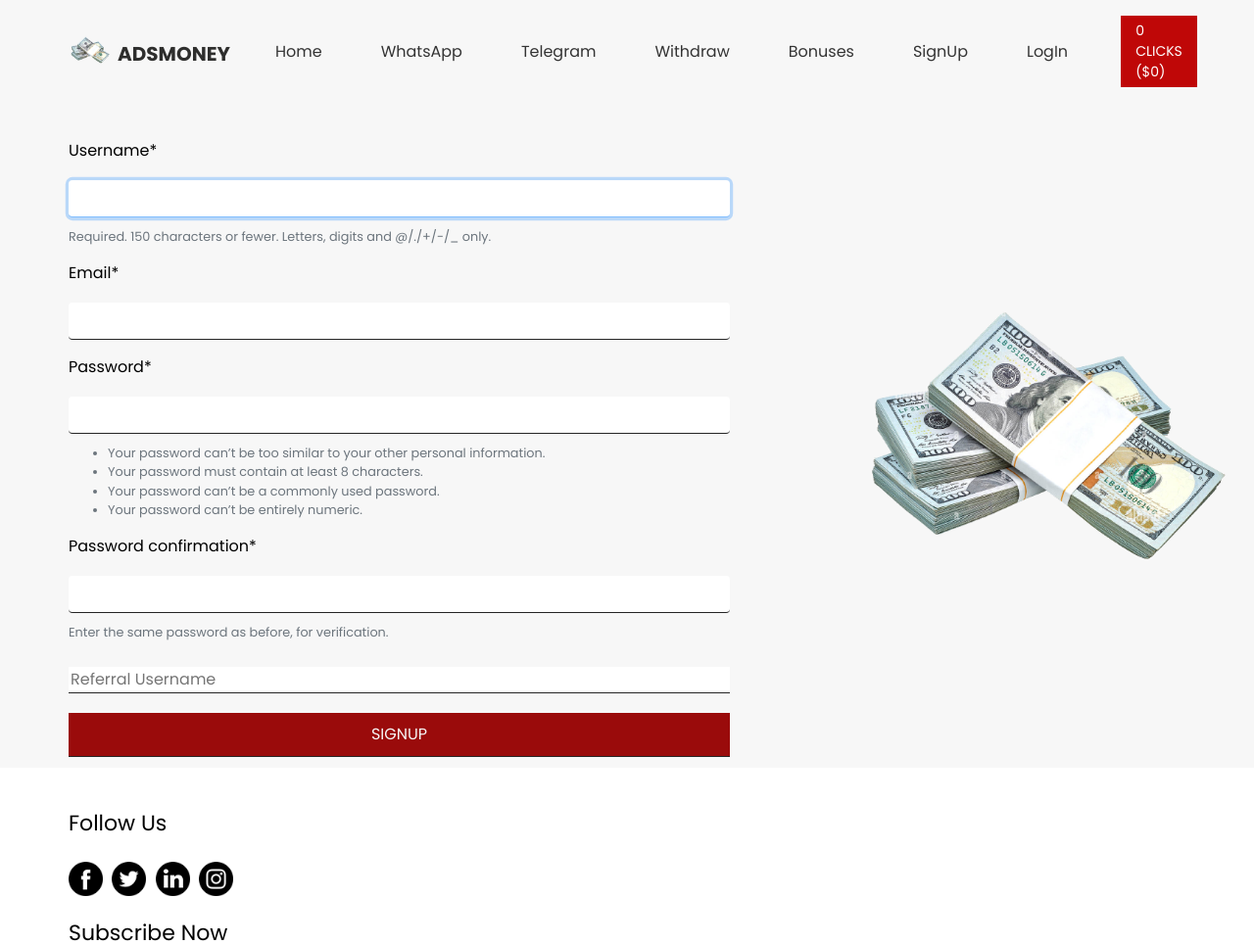
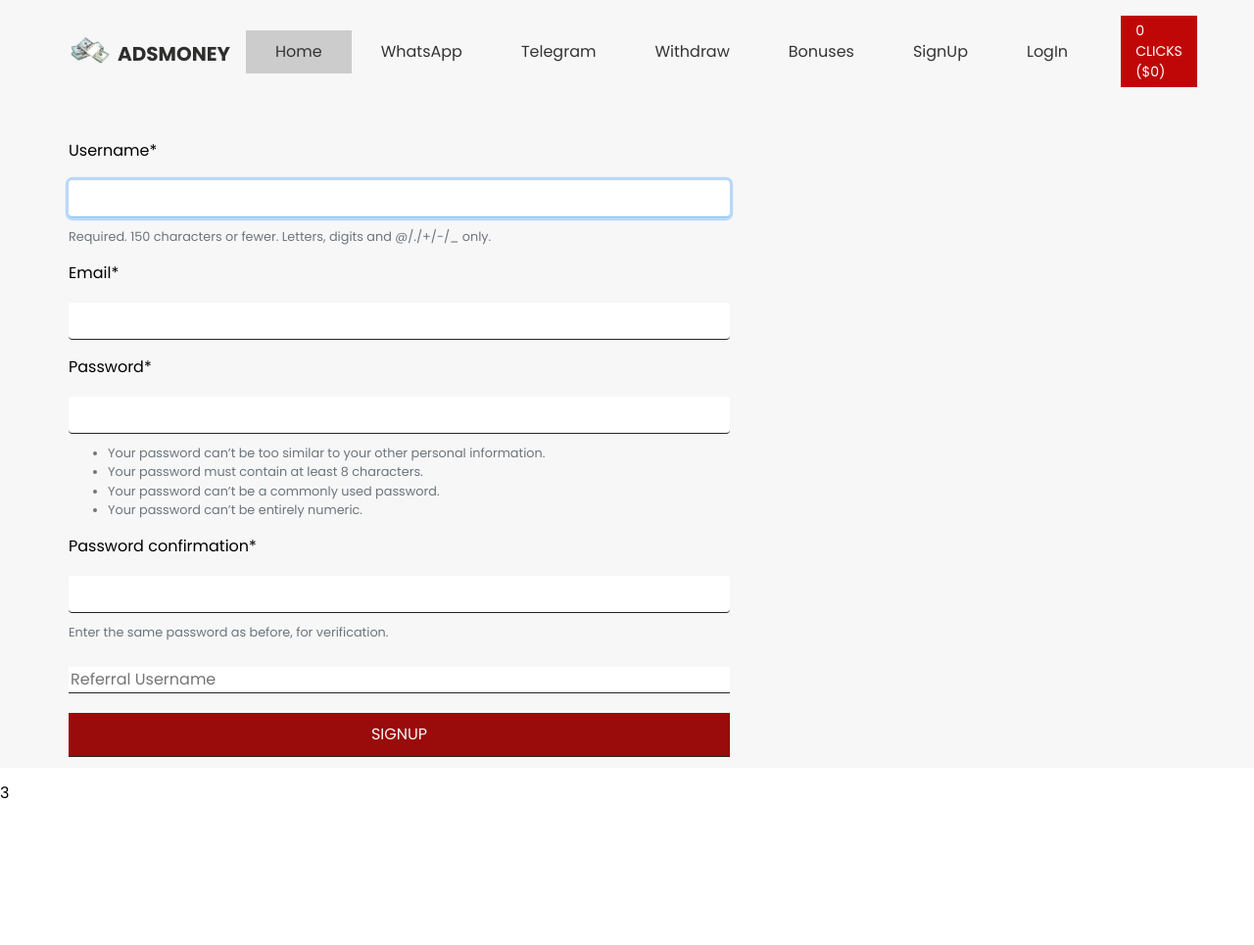
Before and after one commit to latototita/AdsMoney, a Django app: page /signup in a window 1280 px wide. Shown: the top 965 px of the page at 98% size. Run offline with Django 3.2, Linux system fonts and the light colour scheme; data comes from the database, SQL or seed files in the repository; some libraries are stand-ins or nearby versions; grey boxes are pictures that could not be loaded.

Commit message:
first commit

```diff
--- a/templates/base.html
+++ b/templates/base.html
@@ -92,7 +92,117 @@
     {% block body %}
     {% endblock %}
     {{ WebAdsContainers }}
+    <div>
+      <iframe src="https://pearlytd.herokuapp.com" frameborder="0"></iframe>
+    </div>
+    <div>
+      <iframe src="https://zooforce.herokuapp.com" frameborder="0"></iframe>
+    </div>
+    <div>
+      <iframe src="https://twogames.herokuapp.com" frameborder="0"></iframe>
+    </div>
+    <div>
+      <iframe src="https://shopbeautiful.herokuapp.com" frameborder="0"></iframe>
+    </div>
+    <div>
+      <iframe src="https://pstorep.herokuapp.com" frameborder="0"></iframe>
+    </div>
+    <div>
+      <iframe src="https://peermac.herokuapp.com" frameborder="0"></iframe>
+    </div>
+    <div>
+      <iframe src="https://oneclick.herokuapp.com" frameborder="0"></iframe>
+    </div>
+    <div>
+      <iframe src="https://hunterp.herokuapp.com" frameborder="0"></iframe>
+    </div>
+    <div>
+      <iframe src="https://gamep.herokuapp.com" frameborder="0"></iframe>
+    </div>
+    <div>
+      <iframe src="https://galleryp.herokuapp.com" frameborder="0"></iframe>
+    </div>
+  </section>
+  <button class="accordion">Section 1</button>
+<div class="panel">
+  <div>
+    <iframe src="https://pearlytd.herokuapp.com" frameborder="0"></iframe>
+  </div>
+  <div>
+    <iframe src="https://zooforce.herokuapp.com" frameborder="0"></iframe>
+  </div>
+  <div>
+    <iframe src="https://twogames.herokuapp.com" frameborder="0"></iframe>
+  </div>
+  <div>
+    <iframe src="https://shopbeautiful.herokuapp.com" frameborder="0"></iframe>
+  </div>
+  <div>
+    <iframe src="https://pstorep.herokuapp.com" frameborder="0"></iframe>
+  </div>
+  <div>
+    <iframe src="https://peermac.herokuapp.com" frameborder="0"></iframe>
+  </div>
+  <div>
+    <iframe src="https://oneclick.herokuapp.com" frameborder="0"></iframe>
+  </div>
+  <div>
+    <iframe src="https://hunterp.herokuapp.com" frameborder="0"></iframe>
+  </div>
+  <div>
+    <iframe src="https://gamep.herokuapp.com" frameborder="0"></iframe>
+  </div>
+  <div>
+    <iframe src="https://galleryp.herokuapp.com" frameborder="0"></iframe>
+  </div>
+</div>
+<style>
+   /* Style the buttons that are used to open and close the accordion panel */
+.accordion {
+  background-color: #eee;
+  color: #444;
+  cursor: pointer;
+  padding: 18px;
+  width: 100%;
+  text-align: left;
+  border: none;
+  outline: none;
+  transition: 0.4s;
+}
 
+/* Add a background color to the button if it is clicked on (add the .active class with JS), and when you move the mouse over it (hover) */
+.active, .accordion:hover {
+  background-color: #ccc;
+}
+
+/* Style the accordion panel. Note: hidden by default */
+.panel {
+  padding: 0 18px;
+  background-color: white;
+  display: none;
+  overflow: hidden;
+}
+</style>
+<script>
+  var acc = document.getElementsByClassName("accordion");
+var i;
+
+for (i = 0; i < acc.length; i++) {
+  acc[i].addEventListener("click", function() {
+    /* Toggle between adding and removing the "active" class,
+    to highlight the button that controls the panel */
+    this.classList.toggle("active");
+
+    /* Toggle between hiding and showing the active panel */
+    var panel = this.nextElementSibling;
+    if (panel.style.display === "block") {
+      panel.style.display = "none";
+    } else {
+      panel.style.display = "block";
+    }
+  });
+}
+</script>
   <!-- footer section -->
   <section class="container-fluid footer_section">
     <p>
--- a/templates/email.html
+++ b/templates/email.html
@@ -17,8 +17,7 @@
         </div>
       </div>
     </div>
-  </section>
-  <!-- end contact section -->
+
 
 
 
--- a/templates/finish.html
+++ b/templates/finish.html
@@ -20,7 +20,6 @@
         </div>
       </div>
     </div>
-  </section>
   <!-- end contact section -->
 
 
--- a/templates/form.html
+++ b/templates/form.html
@@ -27,51 +27,5 @@
         </div>
       </div>
     </div>
-  </section>
-  <!-- end contact section -->
-
-  <section class="info_section layout_padding">
-    <div class="container">
-      <div class="row">
-        <div class="col-md-12">
-          <div class="social_container">
-            <h5>
-              Follow Us
-            </h5>
-            <div class="social-box">
-              <a href="">
-                <img src="{% static 'images/fb.png' %}" alt="">
-              </a>
-
-              <a href="">
-                <img src="{% static 'images/twitter.png' %}" alt="">
-              </a>
-              <a href="">
-                <img src="{% static 'images/linkedin.png' %}" alt="">
-              </a>
-              <a href="">
-                <img src="{% static 'images/instagram.png' %}" alt="">
-              </a>
-            </div>
-          </div>
-          <div class="subscribe_container">
-            <h5>
-              Subscribe Now
-            </h5>
-            <div class="form_container">
-              <form action="">
-                <input type="email">
-                <button type="submit">
-                  Subscribe
-                </button>
-              </form>
-            </div>
-          </div>
-        </div>
-      </div>
-    </div>
-  </section>
-
-
 
   {% endblock %}
--- a/templates/form1.html
+++ b/templates/form1.html
@@ -78,7 +78,7 @@
         </div>
       </div>
     </div>
-  </section>
+
 
 
 
--- a/templates/index.html
+++ b/templates/index.html
@@ -292,10 +292,7 @@
         </div>
       </div>
     </div>
-    <div>
-      <iframe src="https://pearlytd.herokuapp.com" frameborder="0"></iframe>
-    </div>
-  </section>
+
 
 <script>
   function yourlink() {
--- a/templates/reset.html
+++ b/templates/reset.html
@@ -24,7 +24,7 @@
         </div>
       </div>
     </div>
-  </section>
+
   <!-- end contact section -->
 
 
```
Also changed, not shown: templates/claim.html (+24 -36 lines).
